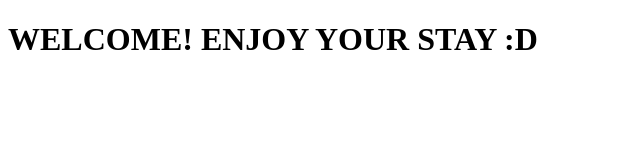
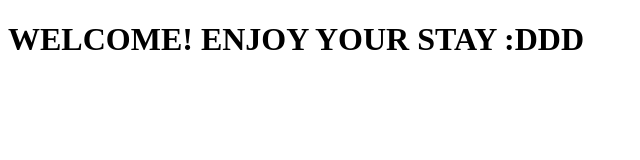
Before and after one commit to tunkukhairihermione/potionfy, a plain HTML site: page index.html in a window 1280 px wide. Shown: the full height of the page, 0-640 px from the left. Drawn offline with Linux system fonts and the light colour scheme.

Commit message:
Update index.html

```diff
--- a/index.html
+++ b/index.html
@@ -9,7 +9,7 @@
 
 
     <h1>
-        WELCOME! ENJOY YOUR STAY :D
+        WELCOME! ENJOY YOUR STAY :DDD
 
     </h1>
 </body>
```
